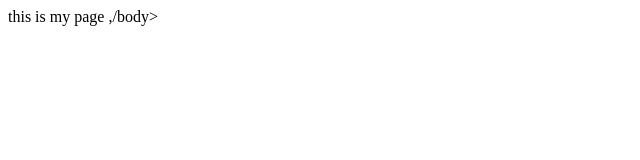
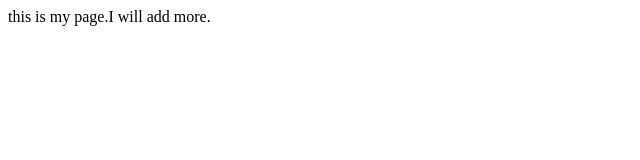
Before and after one commit to aasthasharan129/aasthasharan129, a plain HTML site: page index.html in a window 1280 px wide. Shown: the full height of the page, 0-640 px from the left. Drawn offline with Linux system fonts and the light colour scheme.

Commit message:
modified index.html

```diff
--- a/index.html
+++ b/index.html
@@ -1,5 +1,5 @@
 <html>
 <body>
-this is my page
-,/body>
+this is my page.I will add more.
+</body>
 </html>
```
